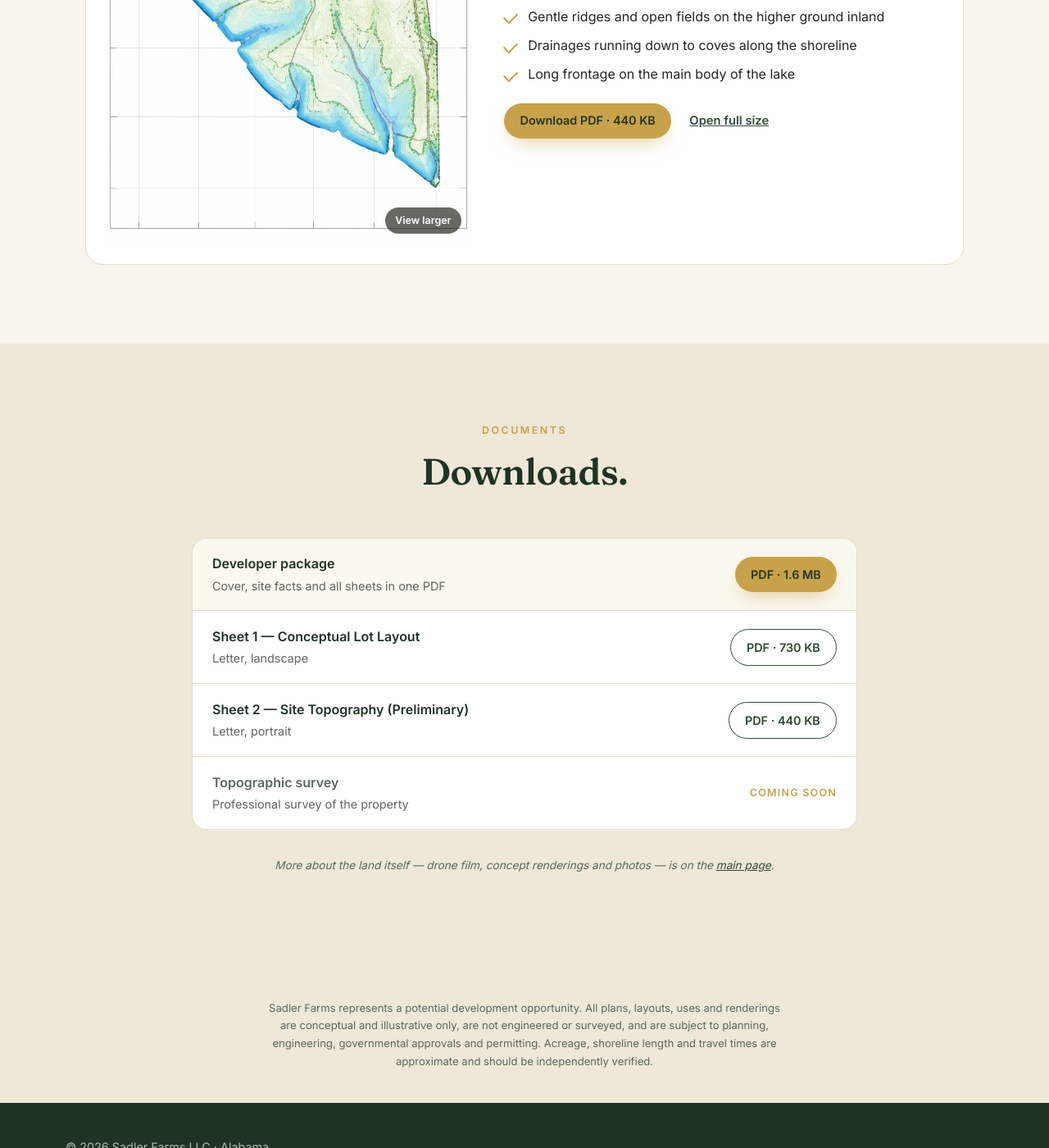
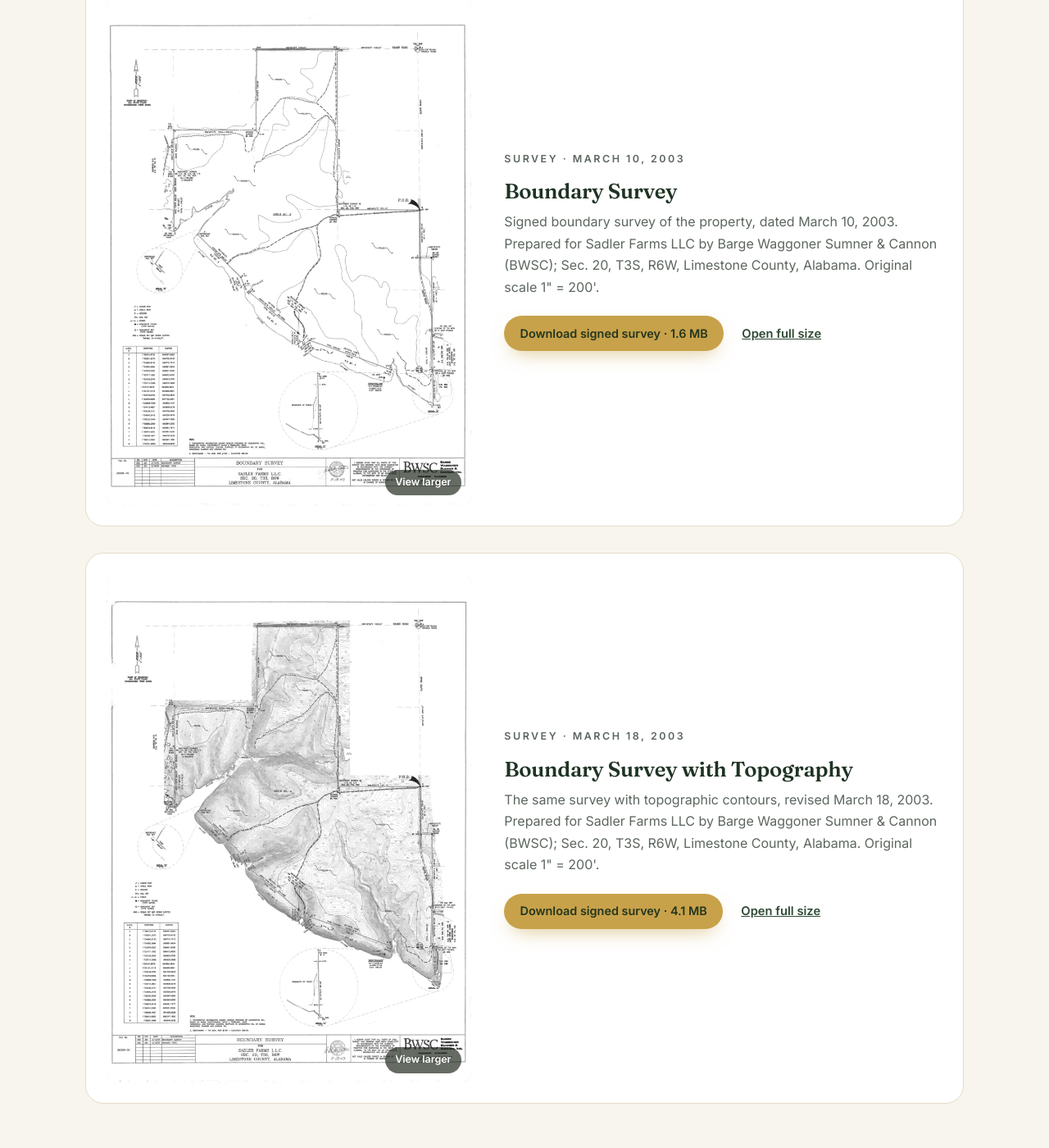
Before and after one commit to cawka/sadlerfarmsllc.com, a Jekyll site: the page built from developers.html, in a window 1280 px wide and 1400 px high, scrolled down 3276 px. Shown: the whole window at 82% size. Built offline with Jekyll 4.4.1, drawn with Linux system fonts in a browser that asks for light colours; comment, search, counter and statistics services are not loaded; some of the changed text lies outside the part shown.

Commit message:
Developers page: replace preliminary topo map with the signed surveys
- Add the BWSC boundary survey (Mar 10, 2003) and the survey with
  topography (rev. Mar 18, 2003) for Sadler Farms LLC. The signed
  originals are offered unaltered as downloads (assets/downloads/);
  web previews and zoomable full views are rendered north-up (the sheets
  are drawn rotated) by tools/build-media.sh plans.
- Developer package now holds reduced reference copies of both surveys,
  titled "reduced reference copy — not to scale" (not the conceptual /
  "not a survey" note used on the lot layout).
- Remove the illustrative preliminary topography map (page, images, PDF).
- Nav: Topography -> Surveys; downloads list shows the signed surveys.

Co-Authored-By: Claude Opus 5.5 <noreply@anthropic.com>
Claude-Session: https://claude.ai/code/session_01FiGmMBAuR3rbnLVuuFUXma

```diff
--- a/_data/developer.json
+++ b/_data/developer.json
@@ -8,17 +8,34 @@
       "orient": "landscape",
       "note": "Illustrative street and lot arrangement for approximately 300 homesites, with waterfront, lake-view and interior lots around preserved open space.",
       "web": "dev-plan-2",
-      "pdf_size": "730 KB"
+      "pdf_size": "730 KB",
+      "kind": "plan"
     },
     {
-      "slug": "topography",
+      "slug": "boundary-survey",
+      "kind": "survey",
+      "title": "Boundary Survey",
+      "web": "boundary-survey",
+      "image": "assets/site-plans/boundary-survey-print.jpg",
+      "orient": "portrait",
+      "date": "March 10, 2003",
+      "original": "sadler-farms-boundary-survey.pdf",
+      "note": "Signed boundary survey of the property, dated March 10, 2003. Prepared for Sadler Farms LLC by Barge Waggoner Sumner & Cannon (BWSC); Sec. 20, T3S, R6W, Limestone County, Alabama. Original scale 1\" = 200'.",
       "no": "2",
-      "title": "Site Topography (Preliminary)",
-      "image": "assets/site-plans/topo.jpg",
+      "pdf_size": "1.6 MB"
+    },
+    {
+      "slug": "boundary-survey-topo",
+      "kind": "survey",
+      "title": "Boundary Survey with Topography",
+      "web": "boundary-survey-topo",
+      "image": "assets/site-plans/boundary-survey-topo-print.jpg",
       "orient": "portrait",
-      "note": "Preliminary elevation map of the property, shaded from low ground near the water (blue) to higher ground (green). Not a survey; a full topographic survey will be provided separately.",
-      "web": "topo",
-      "pdf_size": "440 KB"
+      "date": "March 18, 2003",
+      "original": "sadler-farms-boundary-survey-topo.pdf",
+      "note": "The same survey with topographic contours, revised March 18, 2003. Prepared for Sadler Farms LLC by Barge Waggoner Sumner & Cannon (BWSC); Sec. 20, T3S, R6W, Limestone County, Alabama. Original scale 1\" = 200'.",
+      "no": "3",
+      "pdf_size": "4.1 MB"
     }
   ],
   "facts": [
@@ -63,6 +80,6 @@
       "value": "To be confirmed"
     }
   ],
-  "disclaimer": "Sadler Farms represents a potential development opportunity. All plans, layouts, uses and renderings are conceptual and illustrative only, are not engineered or surveyed, and are subject to planning, engineering, governmental approvals and permitting. Acreage, shoreline length and travel times are approximate and should be independently verified.",
-  "package_size": "1.6 MB"
+  "disclaimer": "Sadler Farms represents a potential development opportunity. All plans, layouts, uses and renderings are conceptual and illustrative only, are not engineered, and are subject to planning, engineering, governmental approvals and permitting. Acreage, shoreline length and travel times are approximate and should be independently verified.",
+  "package_size": "2.8 MB"
 }
--- a/developers.html
+++ b/developers.html
@@ -69,7 +69,7 @@ permalink: /developers/
         <h2 class="section__title">One way the land could come together.</h2>
         <p class="section__intro">Illustrative concepts to frame discussion &mdash; not engineered, surveyed or approved.</p>
       </div>
-      {% for s in d.sheets %}{% if s.orient == "landscape" %}
+      {% for s in d.sheets %}{% if s.kind != "survey" %}
       <article class="plan reveal">
         <a class="plan__media" href="{{ plans }}{{ s.web }}-full.webp" data-lightbox>
           <img src="{{ plans }}{{ s.web }}-800.webp" width="800" height="731" alt="{{ s.title }}" loading="lazy">
@@ -89,26 +89,26 @@ permalink: /developers/
     </div>
   </section>
 
-  <!-- ============================================================ Topography -->
-  <section class="section" id="topography">
+  <!-- ============================================================ Surveys -->
+  <section class="section" id="surveys">
     <div class="wrap">
-      {% for s in d.sheets %}{% if s.orient == "portrait" %}
+      <div class="section__head reveal">
+        <p class="eyebrow">Surveys</p>
+        <h2 class="section__title">Boundary and topographic survey.</h2>
+        <p class="section__intro">Prepared for Sadler Farms LLC by Barge Waggoner Sumner &amp; Cannon (BWSC). The signed, full-size surveys (42&nbsp;&times;&nbsp;30&nbsp;in) are available below as PDFs.</p>
+      </div>
+      {% for s in d.sheets %}{% if s.kind == "survey" %}
       <article class="plan plan--portrait reveal">
         <a class="plan__media" href="{{ plans }}{{ s.web }}-full.webp" data-lightbox>
-          <img src="{{ plans }}{{ s.web }}-800.webp" width="800" height="1067" alt="{{ s.title }}" loading="lazy">
+          <img src="{{ plans }}{{ s.web }}-800.webp" width="800" height="1116" alt="{{ s.title }}, {{ s.date }}" loading="lazy">
           <span class="plan__zoom">View larger</span>
         </a>
         <div class="plan__body">
-          <p class="eyebrow">Sheet {{ s.no }} &middot; Topography</p>
+          <p class="eyebrow">Survey &middot; {{ s.date }}</p>
           <h3>{{ s.title }}</h3>
           <p>{{ s.note }}</p>
-          <ul class="ticks ticks--dark">
-            <li>Gentle ridges and open fields on the higher ground inland</li>
-            <li>Drainages running down to coves along the shoreline</li>
-            <li>Long frontage on the main body of the lake</li>
-          </ul>
           <div class="plan__actions">
-            <a class="btn btn--small" href="{{ dl }}sadler-farms-{{ s.slug }}.pdf" download>Download PDF &middot; {{ s.pdf_size }}</a>
+            <a class="btn btn--small" href="{{ dl }}{{ s.original }}" download>Download signed survey &middot; {{ s.pdf_size }}</a>
             <a class="link" href="{{ plans }}{{ s.web }}-full.webp" target="_blank" rel="noopener">Open full size</a>
           </div>
         </div>
@@ -126,19 +126,20 @@ permalink: /developers/
       </div>
       <ul class="docs reveal">
         <li class="docs__item docs__item--main">
-          <div><strong>Developer package</strong><span>Cover, site facts and all sheets in one PDF</span></div>
+          <div><strong>Developer package</strong><span>Cover, site facts, lot layout and reduced copies of the surveys</span></div>
           <a class="btn btn--small" href="{{ dl }}sadler-farms-developer-package.pdf" download>PDF &middot; {{ d.package_size }}</a>
         </li>
         {% for s in d.sheets %}
         <li class="docs__item">
-          <div><strong>Sheet {{ s.no }} &mdash; {{ s.title }}</strong><span>Letter, {{ s.orient }}</span></div>
+          {% if s.kind == "survey" %}
+          <div><strong>{{ s.title }}</strong><span>Signed survey, {{ s.date }} &middot; full size, 42 &times; 30 in</span></div>
+          <a class="btn btn--small btn--outline" href="{{ dl }}{{ s.original }}" download>PDF &middot; {{ s.pdf_size }}</a>
+          {% else %}
+          <div><strong>{{ s.title }}</strong><span>Conceptual &middot; letter, {{ s.orient }}</span></div>
           <a class="btn btn--small btn--outline" href="{{ dl }}sadler-farms-{{ s.slug }}.pdf" download>PDF &middot; {{ s.pdf_size }}</a>
+          {% endif %}
         </li>
         {% endfor %}
-        <li class="docs__item docs__item--soon">
-          <div><strong>Topographic survey</strong><span>Professional survey of the property</span></div>
-          <span class="docs__soon">Coming soon</span>
-        </li>
       </ul>
       <p class="note note--center">More about the land itself &mdash; drone film, concept renderings and photos &mdash; is on the <a href="{{ home }}">main page</a>.</p>
     </div>
```
Also changed, not shown: other parts of developers.html (+1 -1 lines), tools/build-pdfs.py (+9 -3 lines), assets/media/plans/boundary-survey-800.webp (added), assets/media/plans/boundary-survey-full.webp (added), assets/media/plans/boundary-survey-topo-800.webp (added), assets/media/plans/topo-800.webp (deleted), assets/media/plans/topo-full.webp (deleted), assets/site-plans/boundary-survey-print.jpg (added), assets/site-plans/boundary-survey-topo-print.jpg (added), assets/site-plans/topo.jpg (deleted), 8 other files.
